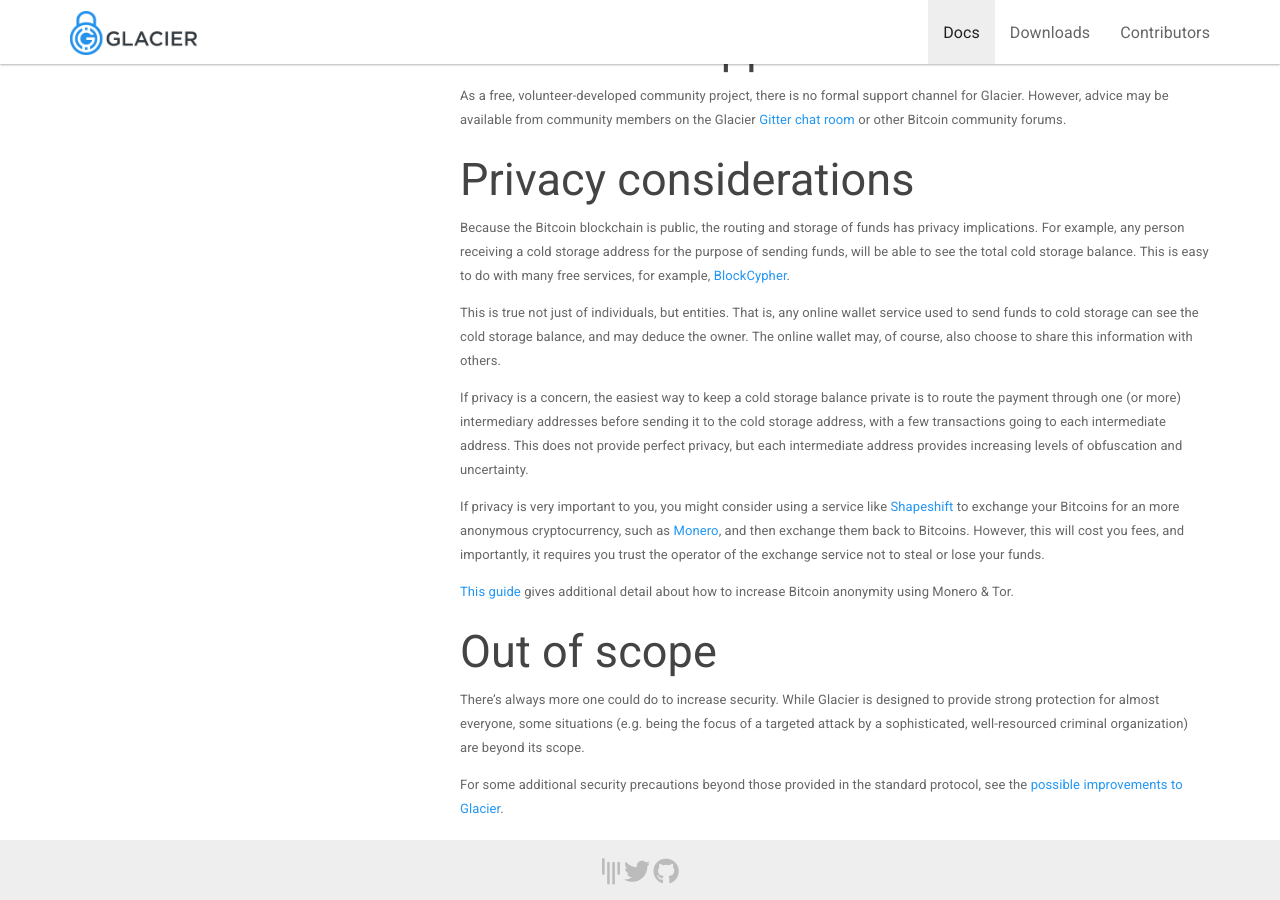
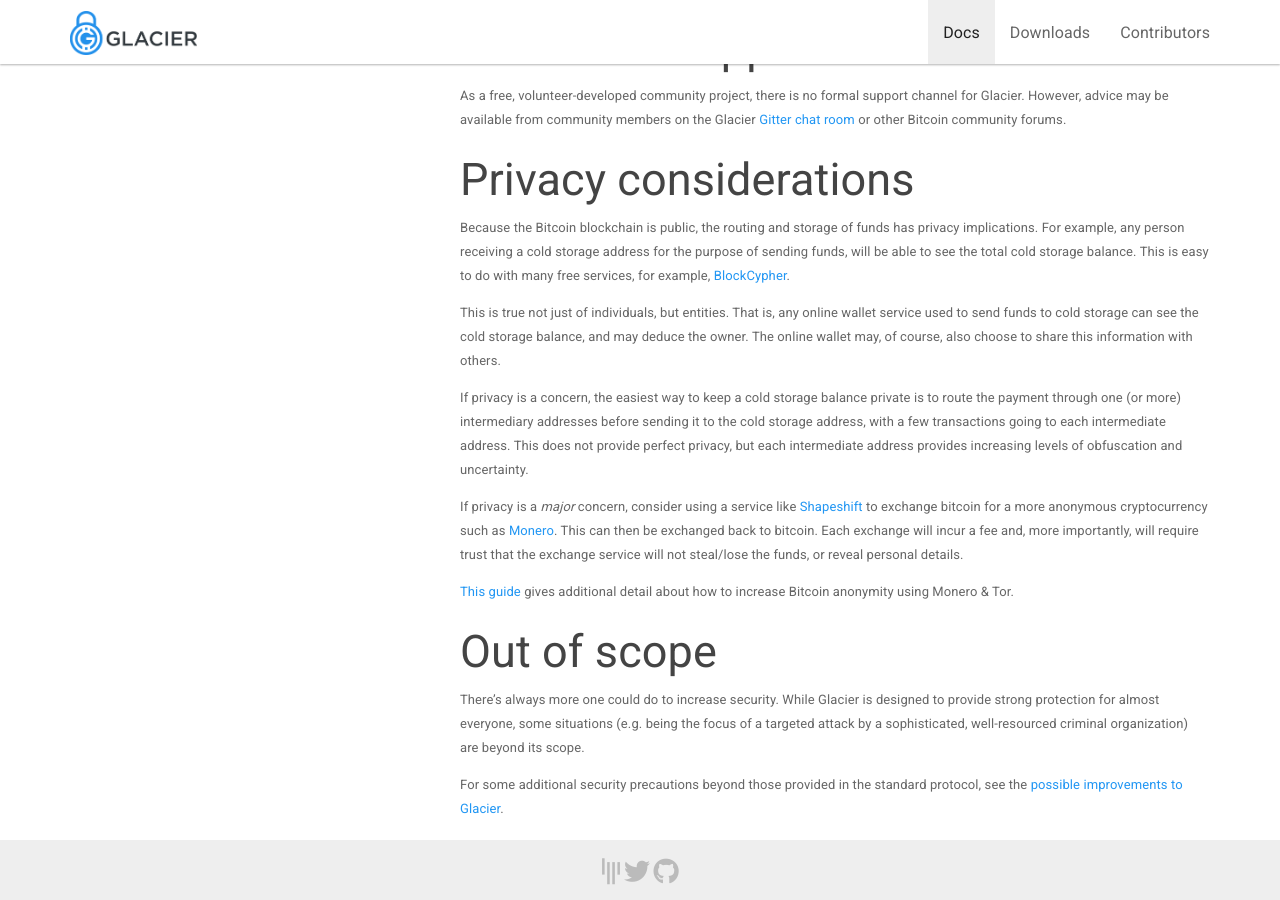
Before and after one commit to GlacierProtocol/glacierprotocol.github.io, a Jekyll site: the page built from _docs/before-you-start/overview.md, in a window 1280 px wide and 900 px high, scrolled down 1677 px. Built offline with Jekyll 4.4.1, drawn with Linux system fonts in a browser that asks for light colours; nearby versions of some CDN libraries.

Commit message:
Reword, point added about loss of personal details

```diff
--- a/_docs/before-you-start/overview.md
+++ b/_docs/before-you-start/overview.md
@@ -120,15 +120,12 @@ intermediate address. This does not provide perfect privacy, but each
 intermediate address provides increasing levels of obfuscation and
 uncertainty.
 
-If privacy is very important to you, you might consider using
-a service like
-[Shapeshift](https://shapeshift.io/#/coins)
-to exchange your Bitcoins for an more anonymous cryptocurrency, such as
-[Monero](http://monero.org/),
-and then exchange them back to Bitcoins.
-However, this will cost you fees, and importantly, it requires you trust the
-operator of the exchange service not to steal or lose your
-funds.
+If privacy is a *major* concern, consider using a service like
+[Shapeshift](https://shapeshift.io/#/coins) to exchange bitcoin for a more
+anonymous cryptocurrency such as [Monero](http://monero.org/). This can then be
+exchanged back to bitcoin. Each exchange will incur a fee and, more importantly,
+will require trust that the exchange service will not steal/lose the funds, or
+reveal personal details.
 
 [This guide](https://bitcoinnewsmagazine.com/how-to-use-monero-to-anonymize-bitcoin/)
 gives additional detail about how to increase Bitcoin anonymity using Monero &
```
